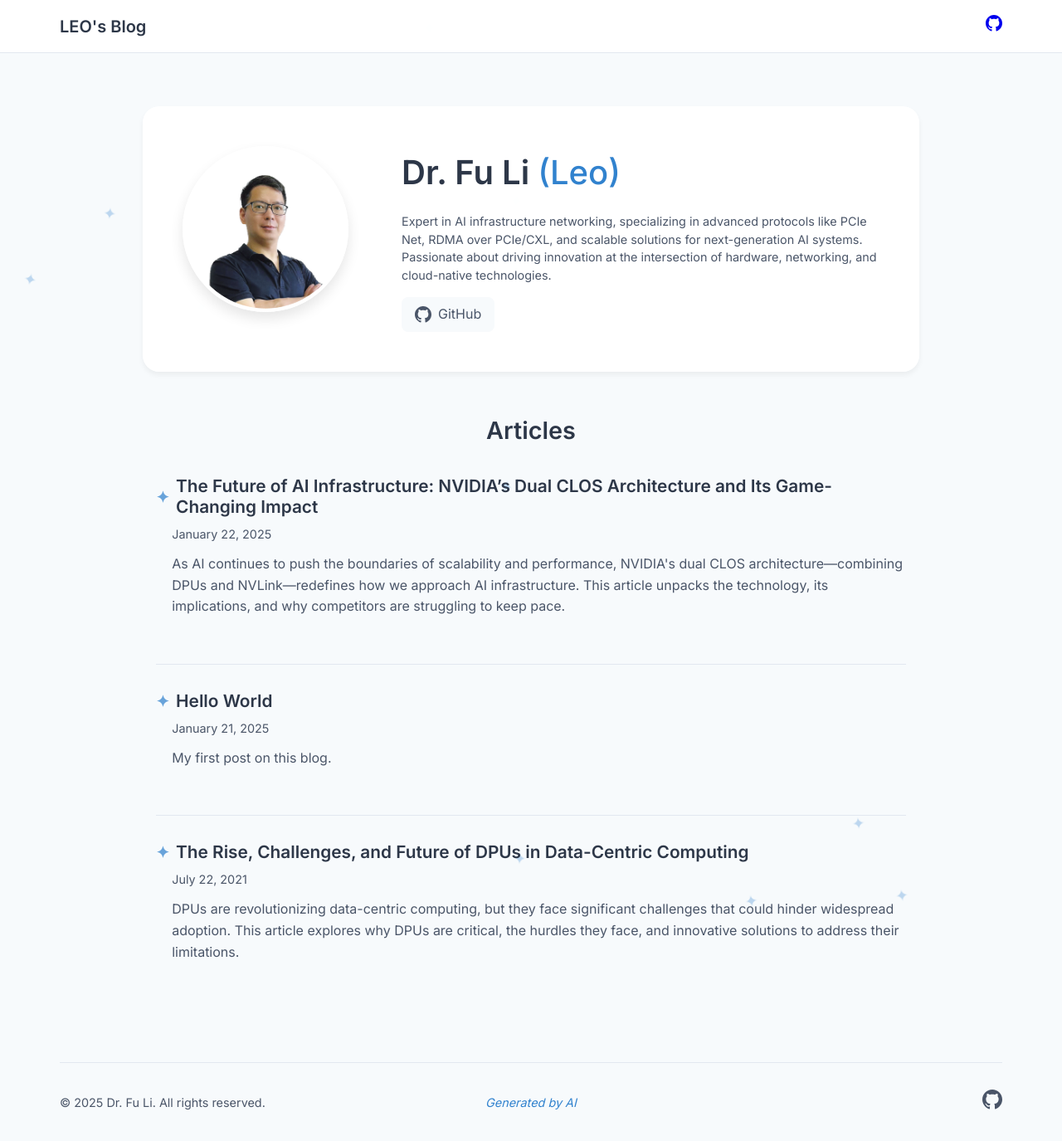
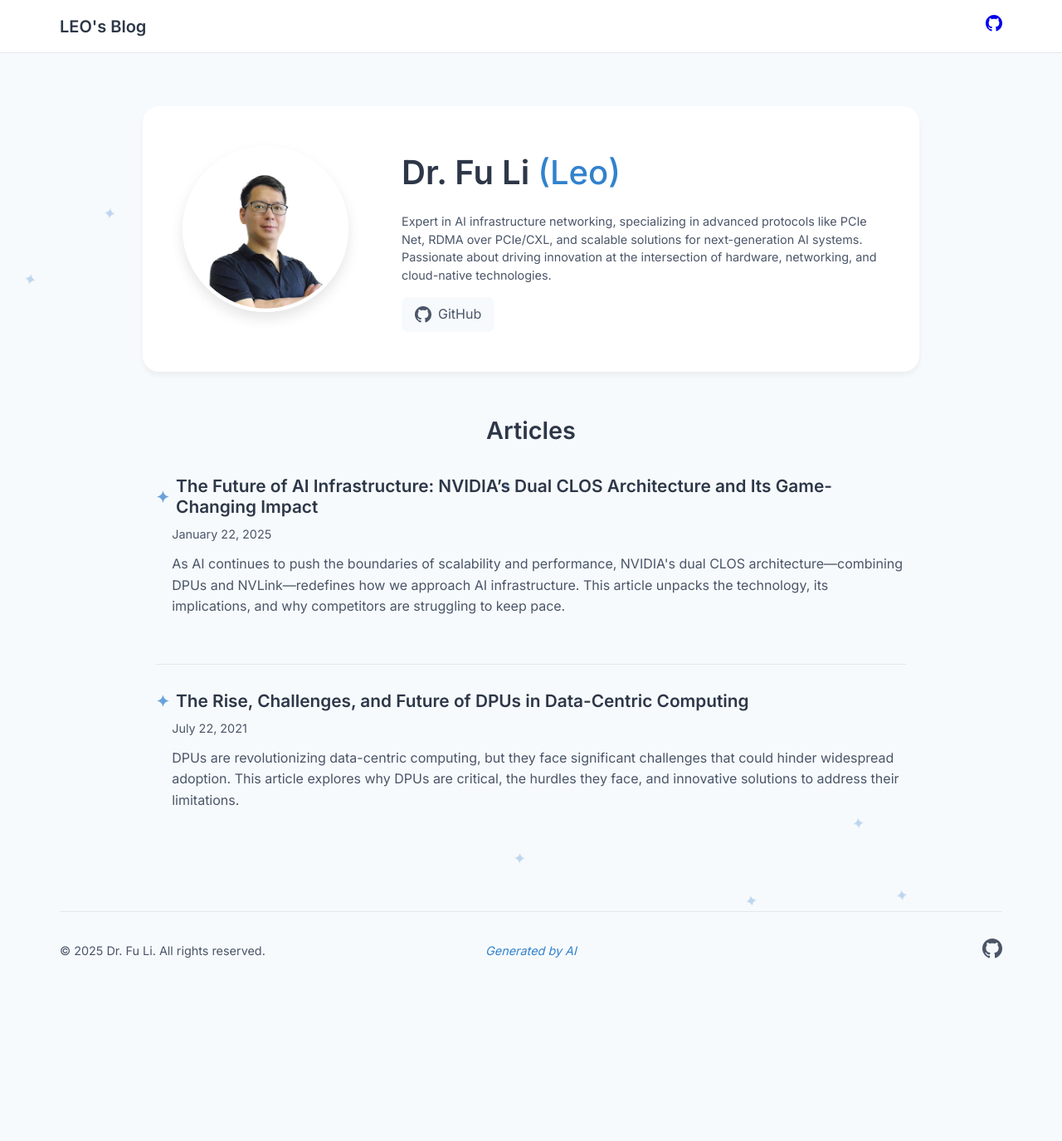
Before and after one commit to leoustc/leoustc.github.io, a Jekyll site: the page built from index.md, in a window 1280 px wide and 1375 px high. Shown: the whole window at 83% size. Built offline with Jekyll 4.4.1, drawn with Linux system fonts in a browser that asks for light colours.

Commit message:
20250125.05.23.44.73590

```diff
--- a/_posts/2021-07-22-dpu-and-xpu.md
+++ b/_posts/2021-07-22-dpu-and-xpu.md
@@ -64,7 +64,7 @@
 - **Cost Efficiency:** Shared usage amortizes the cost of DPUs across multiple servers.
 - **Simplified Architecture:** By acting as a shared resource, DPUs can simplify system design and reduce redundancy.
 
-![dpu-3]({{ '/_posts/dpu-3.png' | relative_url }})
+![dpu-3]({{ '/blog/images/dpu-3.png' | relative_url }})
 
 ### 3.2 Rethinking Networking Fabrics
 In a shared architecture, DPUs can form the backbone of a new **data fabric**, enabling high-throughput, low-latency communication across nodes. By consolidating networking tasks into a centralized DPU, data centers can achieve:
--- a/_posts/2025-01-21-hello-world.md
+++ /dev/null
@@ -1,7 +0,0 @@
----
-layout: post
-title: Hello World
-abstract: My first post on this blog.
----
-
-Welcome to my blog! This is my first post. Stay tuned for more updates.
```
Also changed, not shown: blog/images/dpu-3.png (renamed from _posts/dpu-3.png).
